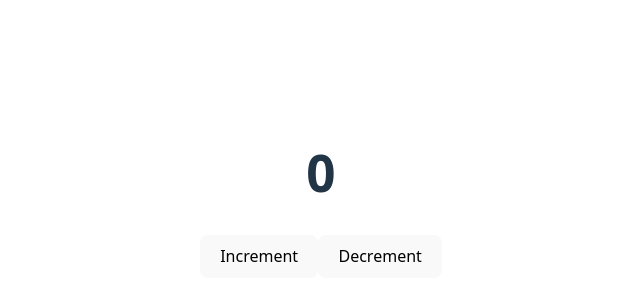
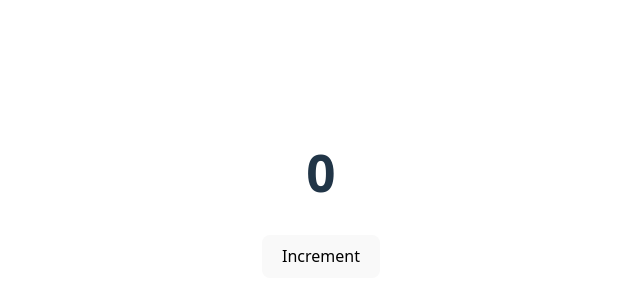
Before and after one commit to gojosataru001/Learn_Hooks, a React (Vite) app: page / in a window 1280 px wide. Shown: the part 206-506 px from the top of the page, without its empty margins (319-959 px from the left). Built offline with nearby package versions, Linux system fonts and the light colour scheme.

Commit message:
Use Effect is completed

```diff
--- a/src/App.jsx
+++ b/src/App.jsx
@@ -5,6 +5,9 @@ import UseStateObject from './components/UseStateObject'
 import UseStateArray from './components/UseStateArray'
 import UseStateClass from './components/UseStateClass'
 import UseStateFunction from './components/UseStateFunction'
+import FunctionEffect from './components2/FunctionEffect'
+
+
 
 function App() {
 
@@ -15,7 +18,9 @@ function App() {
     {/* <UseStateObject /> */}
     {/* <UseStateArray/> */}
     {/* <UseStateClass/> */}
-    <UseStateFunction/>
+    {/* <UseStateFunction/> */}
+
+    <FunctionEffect/>
 
       </>
   )
--- /dev/null
+++ b/src/components2/FunctionEffect.jsx
@@ -0,0 +1,21 @@
+import React, { useEffect, useState } from 'react'
+
+const FunctionEffect = () => {
+    const [counter,setCounter]=useState(0)
+    useEffect(()=>{
+        console.log("Function is rendered", counter ,"times");
+
+    },[counter])
+    const Increment =()=>{
+        setCounter(counter +1)
+    }
+
+  return (
+    <div>
+        <h1>{counter}</h1>
+        <button onClick={Increment}>Increment</button>
+    </div>
+  )
+}
+
+export default FunctionEffect
```
